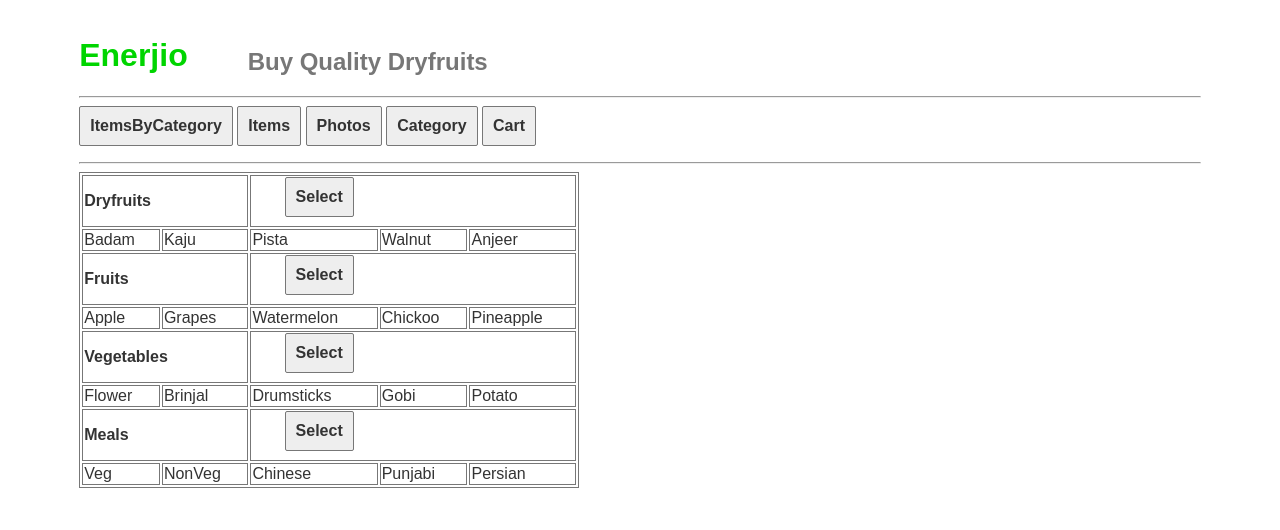
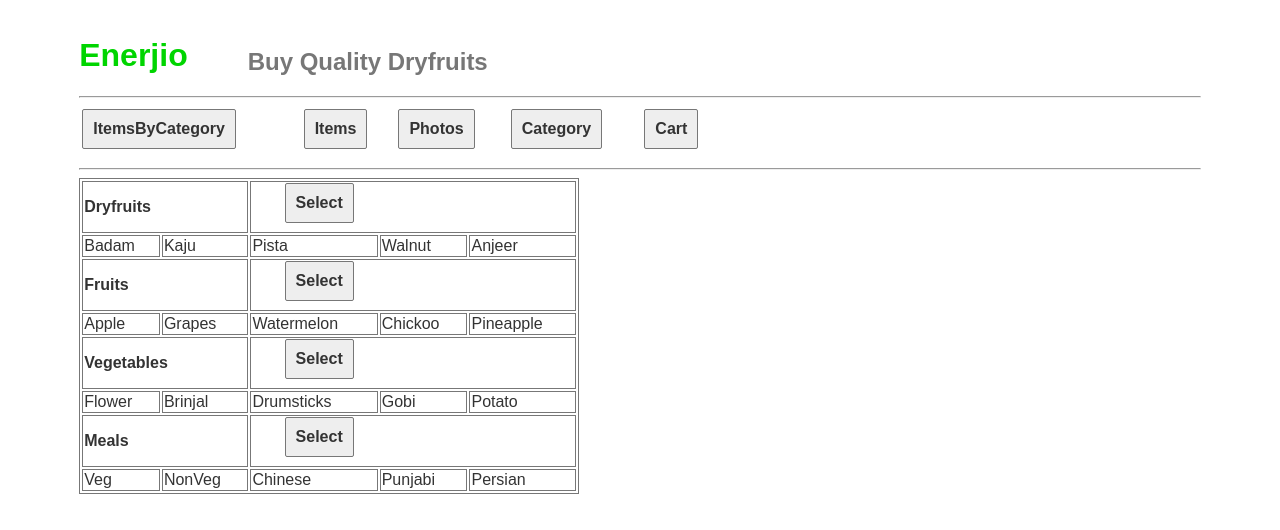
Before and after one commit to prabhusachin/https-github.com-sachin-ta-enerjiyo, a Svelte app: page / in a window 1280 px wide. Shown: the top 530 px of the page. Built offline with nearby package versions, Linux system fonts and the light colour scheme.

Commit message:
gui alignment

```diff
--- a/src/App.svelte
+++ b/src/App.svelte
@@ -357,7 +357,6 @@ float:left;
 }
 .productimage{
 	width:540px;
-
 }
 hr{
 	clear: both;
@@ -366,11 +365,9 @@ ul{
 	list-style-type: none;
 	padding:0px;
 }
-
 .left10{
 	margin-left: 10%;
 }
-
 .left5{
 	margin-left: 5%;
 }
@@ -385,7 +382,6 @@ float:left;
 	width:10%;
 	/* border:2px solid red; */
 }
-
 .left10px{
 	margin-left: 10px;
 	display:block;
@@ -428,21 +424,28 @@ margin-bottom: 10px;
 Buy Quality Dryfruits
 </h2>
 <hr/>
-<button on:click={handleallItemsbycatClick} id = "menubutton" class = "selectcategory">
+<table width="650">
+<tr><td>
+<button on:click={handleallItemsbycatClick} id = "menubutton">
 ItemsByCategory
 </button>
-<button on:click={handleItemsClick1} id = "menubutton" class = "selectcategory">
+</td><td>
+<button on:click={handleItemsClick1} id = "menubutton">
 Items
 </button>
-<button on:click={handlePhotosClick} id = "photobutton" class = "selectcategory">
+</td><td>
+<button on:click={handlePhotosClick} id = "photobutton">
 Photos
 </button>
-<button on:click={handleCategoriesClick} id = "categorybutton" class = "selectcategory">
+</td><td>
+<button on:click={handleCategoriesClick} id = "categorybutton">
 Category
 </button>
-<button on:click={handleCartClick} id = "categorybutton" class = "selectcategory">
+</td><td>
+<button on:click={handleCartClick} id = "categorybutton">
 	Cart
 </button>
+</td><td></tr></table>
 <hr/>
 {#if showItems}
 <div id="cathdr" class = "catheader"><bold>Category:</bold> {itemCategory}</div>
@@ -451,7 +454,6 @@ Category
 {#if showPic}
 <img class = "productimage" alt = "Enerjio - {productImageName}"src = "{productImageName}.jpg" />
 {/if}
-
 {#if showallItemsbycat}
 <table border="1" bordercolor="#777" width="500">
 {#each allitemsbycat as { id, idname, val }, j}
```
